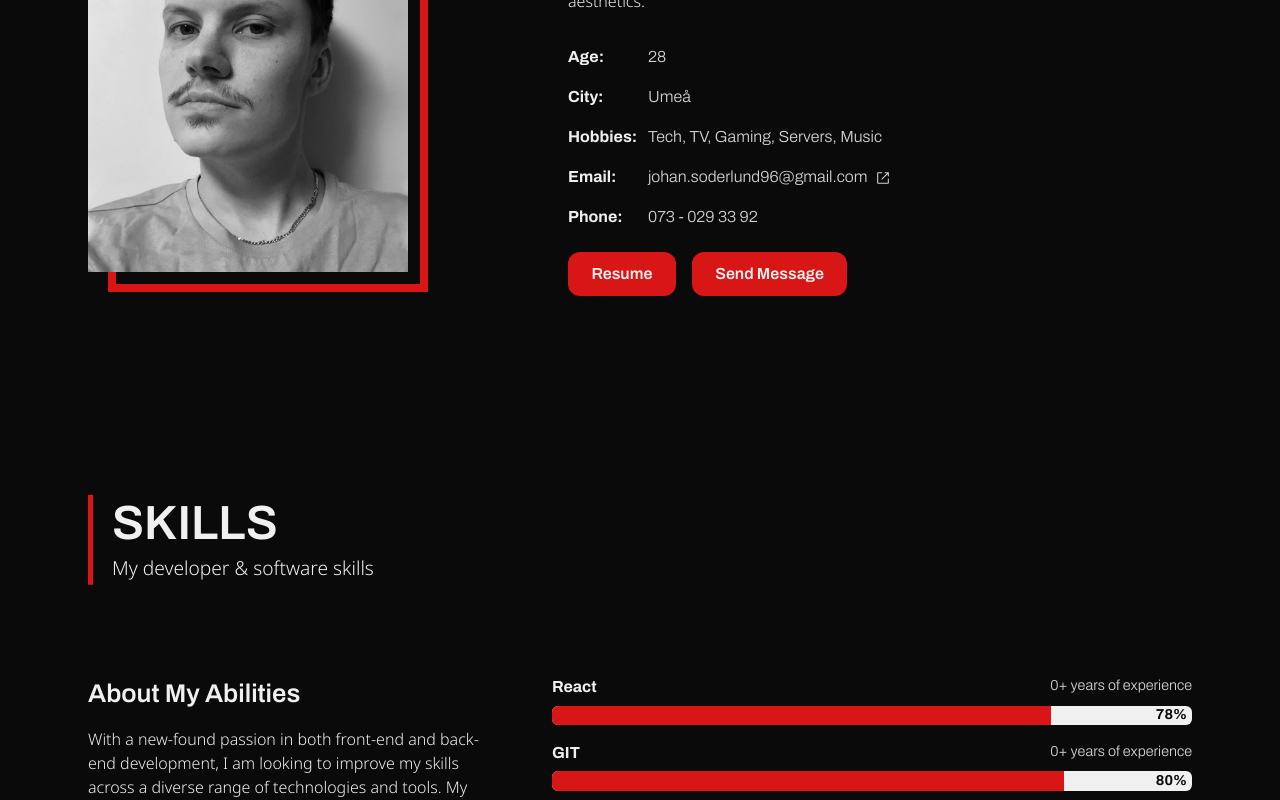
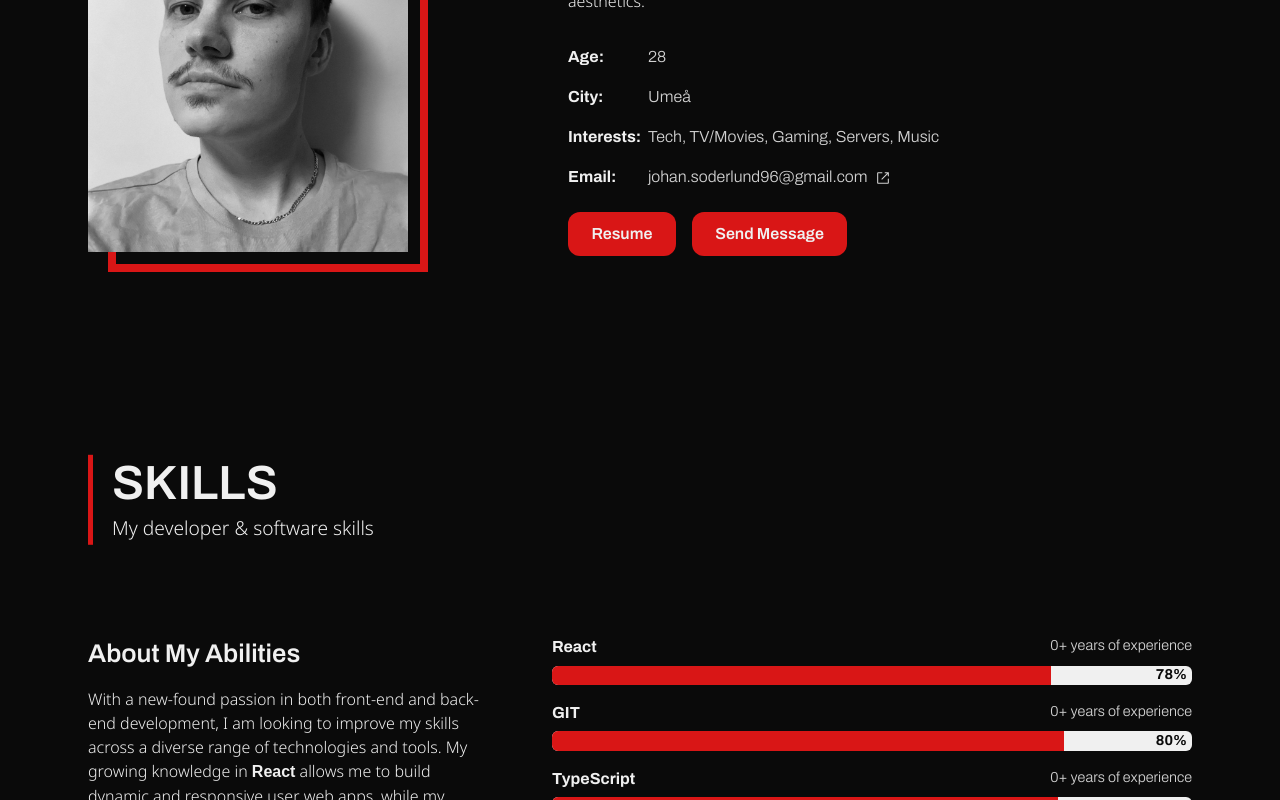
Before and after one commit to jhn322/portfolio-react, a React (Vite) app: page / in a window 1280 px wide. Shown: the part 1120-1920 px from the top of the page. Built offline with nearby package versions, Linux system fonts and the light colour scheme.

Commit message:
cleaner info, lottie repositon

```diff
--- a/src/components/About.jsx
+++ b/src/components/About.jsx
@@ -100,8 +100,10 @@ const About = () => {
                 <span className="value">Umeå</span>
               </li>
               <li className="infoItem">
-                <span className="label">Hobbies:</span>
-                <span className="value">Tech, TV, Gaming, Servers, Music</span>
+                <span className="label">Interests:</span>
+                <span className="value">
+                  Tech, TV/Movies, Gaming, Servers, Music
+                </span>
               </li>
               <li className="infoItem">
                 <span className="label">Email:</span>
@@ -115,10 +117,6 @@ const About = () => {
                     style={{ marginLeft: "0.5rem", verticalAlign: "middle" }}
                   />
                 </span>
-              </li>
-              <li className="infoItem">
-                <span className="label">Phone:</span>
-                <span className="value">073 - 029 33 92</span>
               </li>
             </ul>
           </div>
--- a/src/components/Contact.jsx
+++ b/src/components/Contact.jsx
@@ -111,8 +111,8 @@ const Contact = () => {
                   </span>
                 </li>
                 <li className="infoItem">
-                  <span className="label">Phone:</span>
-                  <span className="value">073 - 029 33 92</span>
+                  <span className="label">Reply:</span>
+                  <span className="value">Within 24 hours</span>
                 </li>
               </ul>
             </address>
--- a/src/index.css
+++ b/src/index.css
@@ -167,7 +167,7 @@ button:hover {
 .lottieBubble2,
 .lottieBubble3 {
   position: absolute;
-  left: 50%;
+  left: 20%;
   top: 50%;
   width: 100%;
   max-width: 35rem;
```
